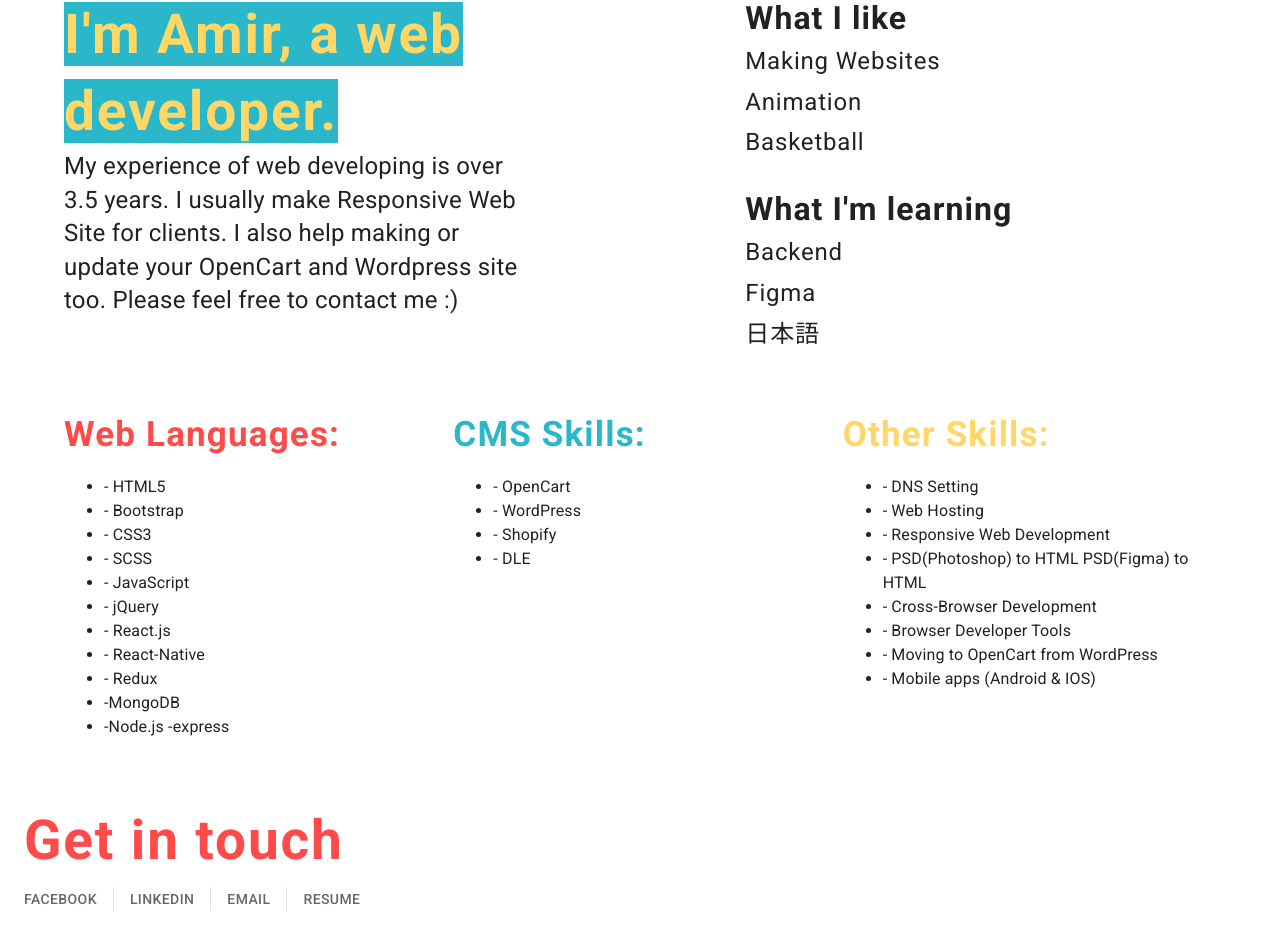
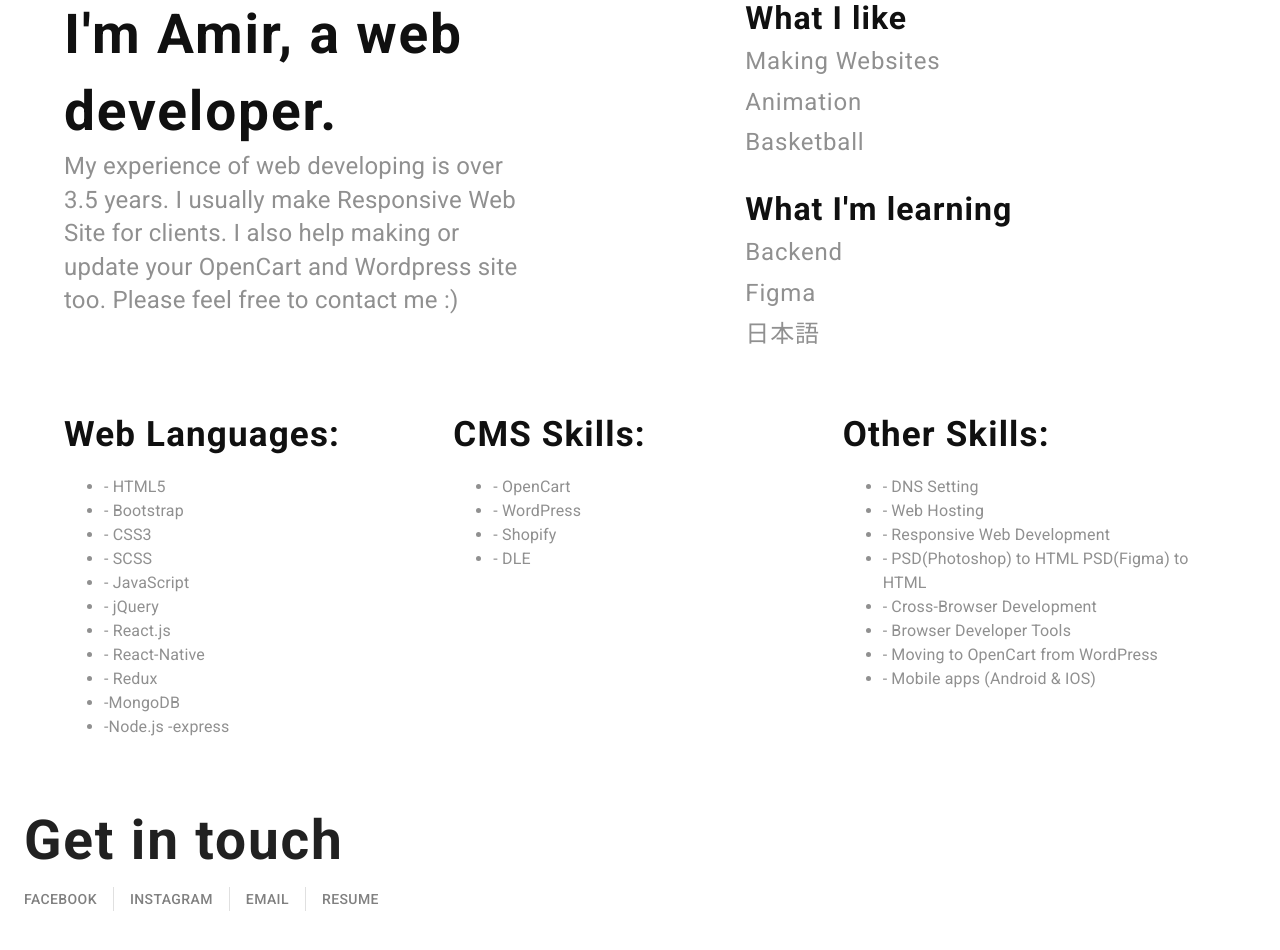
Before and after one commit to AmirZukhair/Portfolio-renew, a React (Create React App) app: page /about in a window 1280 px wide. Shown: the part 100-1050 px from the top of the page. Built offline with nearby package versions, Linux system fonts and the light colour scheme.

Commit message:
strict design renew

```diff
--- /dev/null
+++ b/src/Components/About/About.css
@@ -0,0 +1,3 @@
+.skills-list{
+    color: #909090;
+}
--- a/src/Components/About/About.js
+++ b/src/Components/About/About.js
@@ -1,6 +1,6 @@
 import React, { useEffect } from "react";
 import { Container, Typography,  Stack,Grid } from '@mui/material';
-
+import './About.css';
 function About() {
 
    useEffect(() => {
@@ -13,10 +13,10 @@ function About() {
 
      <Grid item md={5}>
 
-  <Typography variant="caption" sx={{color: '#FED766', fontWeight: 700, fontSize: 55, lineHeight: 1.4, background: '#2AB7CA'}}>
+  <Typography variant="caption" sx={{color: '#101010', fontWeight: 700, fontSize: 55, lineHeight: 1.4}}>
      I'm Amir, a web developer.
   </Typography>
-  <Typography variant="body1" sx={{fontSize: 24, lineHeight: 1.4}}>
+  <Typography variant="body1" sx={{color: '#909090', fontSize: 24, lineHeight: 1.4}}>
    My experience of web developing is over 3.5 years.
    I usually make Responsive Web Site for clients.
    I also help making or update your OpenCart and Wordpress site too.
@@ -32,31 +32,31 @@ function About() {
 
 
   <Stack sx={{marginBottom: 3}}>
-  <Typography variant="caption" sx={{fontWeight: 700, fontSize: 32, lineHeight: 1.4}}>
+  <Typography variant="caption" sx={{color: '#101010', fontWeight: 700, fontSize: 32, lineHeight: 1.4}}>
      What I like
   </Typography>
-  <Typography variant="caption" sx={{fontSize: 24, lineHeight: 1.7}}>
+  <Typography variant="caption" sx={{color: '#909090',fontSize: 24, lineHeight: 1.7}}>
      Making Websites
   </Typography>
-  <Typography variant="caption" sx={{fontSize: 24, lineHeight: 1.7}}>
+  <Typography variant="caption" sx={{color: '#909090',fontSize: 24, lineHeight: 1.7}}>
     Animation
   </Typography>
-  <Typography variant="caption" sx={{fontSize: 24, lineHeight: 1.7}}>
+  <Typography variant="caption" sx={{color: '#909090',fontSize: 24, lineHeight: 1.7}}>
     Basketball
   </Typography>
   </Stack>
 
   <Stack>
-  <Typography variant="caption" sx={{fontWeight: 700, fontSize: 32, lineHeight: 1.4}}>
+  <Typography variant="caption" sx={{color: '#101010', fontWeight: 700, fontSize: 32, lineHeight: 1.4}}>
   What I'm learning
   </Typography>
-  <Typography variant="caption" sx={{fontSize: 24, lineHeight: 1.7}}>
+  <Typography variant="caption" sx={{color: '#909090',fontSize: 24, lineHeight: 1.7}}>
      Backend
   </Typography>
-  <Typography variant="caption" sx={{fontSize: 24, lineHeight: 1.7}}>
+  <Typography variant="caption" sx={{color: '#909090',fontSize: 24, lineHeight: 1.7}}>
     Figma
   </Typography>
-  <Typography variant="caption" sx={{fontSize: 24, lineHeight: 1.7}}>
+  <Typography variant="caption" sx={{color: '#909090',fontSize: 24, lineHeight: 1.7}}>
     日本語
   </Typography>
   </Stack>
@@ -71,10 +71,10 @@ function About() {
   <Grid container spacing={2} sx={{marginY: 5, justifyContent: 'space-between'}}>
 
   <Grid item md={4}>
-  <Typography variant="caption" sx={{color: '#FE4A49', fontWeight: 700, fontSize: 35, lineHeight: 1.4}}>
+  <Typography variant="caption" sx={{color: '#101010', fontWeight: 700, fontSize: 35, lineHeight: 1.4}}>
   Web Languages:
   </Typography>
-     <ul>
+     <ul className="skills-list">
       <li>- HTML5</li>
       <li>- Bootstrap</li>
       <li>- CSS3</li>
@@ -89,11 +89,11 @@ function About() {
      </ul>
   </Grid>
   <Grid item md={4}>
-  <Typography variant="caption" sx={{color: '#2AB7CA', fontWeight: 700, fontSize: 35, lineHeight: 1.4}}>
+  <Typography variant="caption" sx={{color: '#101010', fontWeight: 700, fontSize: 35, lineHeight: 1.4}}>
      CMS Skills:
   </Typography>
 
-       <ul >
+       <ul className="skills-list">
       <li>- OpenCart</li>
       <li>- WordPress</li>
       <li>- Shopify</li>
@@ -103,11 +103,11 @@ function About() {
 
   </Grid>
   <Grid item md={4}>
-  <Typography variant="caption" sx={{color: '#FED766', fontWeight: 700, fontSize: 35, lineHeight: 1.4}}>
+  <Typography variant="caption" sx={{color: '#101010', fontWeight: 700, fontSize: 35, lineHeight: 1.4}}>
      Other Skills:
   </Typography>
 
-            <ul >
+      <ul className="skills-list">
       <li>- DNS Setting</li>
       <li>- Web Hosting</li>
       <li>- Responsive Web Development</li>
--- a/src/Components/Example/Example.js
+++ b/src/Components/Example/Example.js
@@ -18,7 +18,7 @@ function Example(props) {
        </CardContent>
 
        <CardActions sx={{ display: "flex"}}>
-        <Link href={props.link} underline="none" target="_blank" variant='button' sx={{color: "rgba(0, 0, 0, 0.87)", "&:hover": {color: "rgba(0, 0, 0, 0.6)"}}}>
+        <Link href={props.link} underline="none" target="_blank" variant='button' sx={{color: "rgba(0, 0, 0, 0.87)", "&:hover": {color: "#404040"}}}>
             View project
         </Link>
       </CardActions>
--- a/src/Components/Footer/Footer.js
+++ b/src/Components/Footer/Footer.js
@@ -3,16 +3,16 @@ import { Container, Typography, Link, Stack, Divider } from '@mui/material';
 const Footer = () => {
     return (
         <Container maxWidth="xl">
-            <Typography variant="caption" sx={{ color: '#FE4A49', fontWeight: 700, fontSize: 55 }}>Get in touch</Typography>
+            <Typography variant="caption" sx={{ fontWeight: 700, fontSize: 55 }}>Get in touch</Typography>
 
             <Stack direction="row"
                 divider={<Divider orientation="vertical" flexItem />}
                 spacing={2}
                 sx={{ marginBottom: 6, }}>
-                <Link href="https://www.facebook.com/profile.php?id=100009745516302" target="_blank" variant='button' underline="none" sx={{ color: "rgba(0, 0, 0, 0.6)", "&:hover": { color: "rgba(0, 0, 0, 0.87)" } }}>Facebook</Link>
-                <Link href="https://www.linkedin.com/in/amir-zukhair-004451202/" variant='button' target="_blank" underline="none" sx={{ color: "rgba(0, 0, 0, 0.6)", "&:hover": { color: "rgba(0, 0, 0, 0.87)" } }}>LinkedIn</Link>
-                <Link href="mailto:amirzukhair@gmail.com" variant='button' underline="none" sx={{ color: "rgba(0, 0, 0, 0.6)", "&:hover": { color: "rgba(0, 0, 0, 0.87)" } }}>Email</Link>
-                <Link href="/files/Amir_Zukhair_Resume.pdf" variant='button' target="_blank" underline="none" sx={{ color: "rgba(0, 0, 0, 0.6)", "&:hover": { color: "rgba(0, 0, 0, 0.87)" } }}>Resume</Link>
+                <Link href="https://www.facebook.com/profile.php?id=100009745516302" target="_blank" variant='button' underline="none" sx={{ color: "#808080", "&:hover": { color: "#404040" } }}>Facebook</Link>
+                <Link href="https://www.instagram.com/fvbh86/" variant='button' target="_blank" underline="none" sx={{ color: "#808080", "&:hover": { color: "#404040" } }}>Instagram</Link>
+                <Link href="mailto:amirzukhair@gmail.com" variant='button' underline="none" sx={{ color: "#808080", "&:hover": { color: "#404040" } }}>Email</Link>
+                <Link href="/files/Amir_Zukhair_Resume.pdf" variant='button' target="_blank" underline="none" sx={{ color: "#808080", "&:hover": {  color: "#404040" } }}>Resume</Link>
 
             </Stack>
 
--- a/src/Components/Header/Header.css
+++ b/src/Components/Header/Header.css
@@ -2,16 +2,12 @@
     letter-spacing: 3px;
     font-size: 20px;
     text-decoration: none;
-    color: rgb(0, 0, 0);
+    color: #000000;
     margin: 0 5px;
 
 }
 .header__link:hover{
-    text-decoration: underline;
-    color: var(--data-color);
-
-
-
+    color: #404040;
 }
 .header__link-mob{
     text-decoration: none;
--- a/src/Components/Header/Header.js
+++ b/src/Components/Header/Header.js
@@ -130,19 +130,16 @@ const handleCloseNavMenu = () => {
               <Link
                 to="/"
                 className="header__link"
-                style={{ "--data-color": "#FE4A49" } }
                 onClick={()=>{window.scrollTo(0, 0)}}
               >
                Home
               </Link>
-              <HashLink smooth to="/#work" className="header__link" style={{ "--data-color": "#FED766" } }>
+              <HashLink smooth to="/#work" className="header__link" >
               Work
               </HashLink>
               <Link
                 to="/about"
                 className="header__link"
-                style={{ "--data-color": "#2AB7CA" } }
-
               >
                About
               </Link>
--- a/src/Components/Home/Home.js
+++ b/src/Components/Home/Home.js
@@ -43,21 +43,12 @@ function Home() {
     <div>
        <Container maxWidth="lg" >
    <StyledGrid container   spacing={2} sx={{marginTop: 10, justifyContent: 'center'}}>
-  <Grid item md={6}>
-  <CardMedia
-            component="img"
-            image="/images/kickass.png"
-            alt="kickass"
-            height="560px"
-            sx={{objectFit:"contain"}}
-        />
 
-  </Grid>
-  <Grid item md={6} sx={{alignItems: 'center', display: 'flex'}}>
+  <Grid item md={6} sx={{alignItems: 'center', display: 'flex'}} justifyContent="center" order={{ xs: 3, md: 2, }}>
     <div>
-    <Typography variant="caption" sx={{color: '#2AB7CA', fontWeight: 700, fontSize: 70}}>Hello!</Typography>
+    <Typography variant="caption" sx={{color: '#101010', fontWeight: 700, fontSize: 70}}>Hello!</Typography>
 
-<StyledTypography variant="body2"  >
+<StyledTypography variant="body2" sx={{color: '#404040'}} >
 
 I'm Amir,  <br></br>
 a fullstack <br></br>
@@ -70,13 +61,24 @@ web developer.
 
 
   </Grid>
+
+     <Grid item md={6} justifyContent="center" order={{ xs: 2, md: 3, }}>
+       <CardMedia
+           component="img"
+           image="/images/author.jpg"
+           alt="author"
+
+           sx={{objectFit:"contain"}}
+       />
+
+     </Grid>
+
+
 </StyledGrid>
 
 
    </Container>
-   <Container maxWidth="xl">
-   <StyledDivider sx={{marginTop: -2.5, paddingTop: 0}}/>
-   </Container>
+
 
 
 
```
Also changed, not shown: public/images/author.jpg (added).
